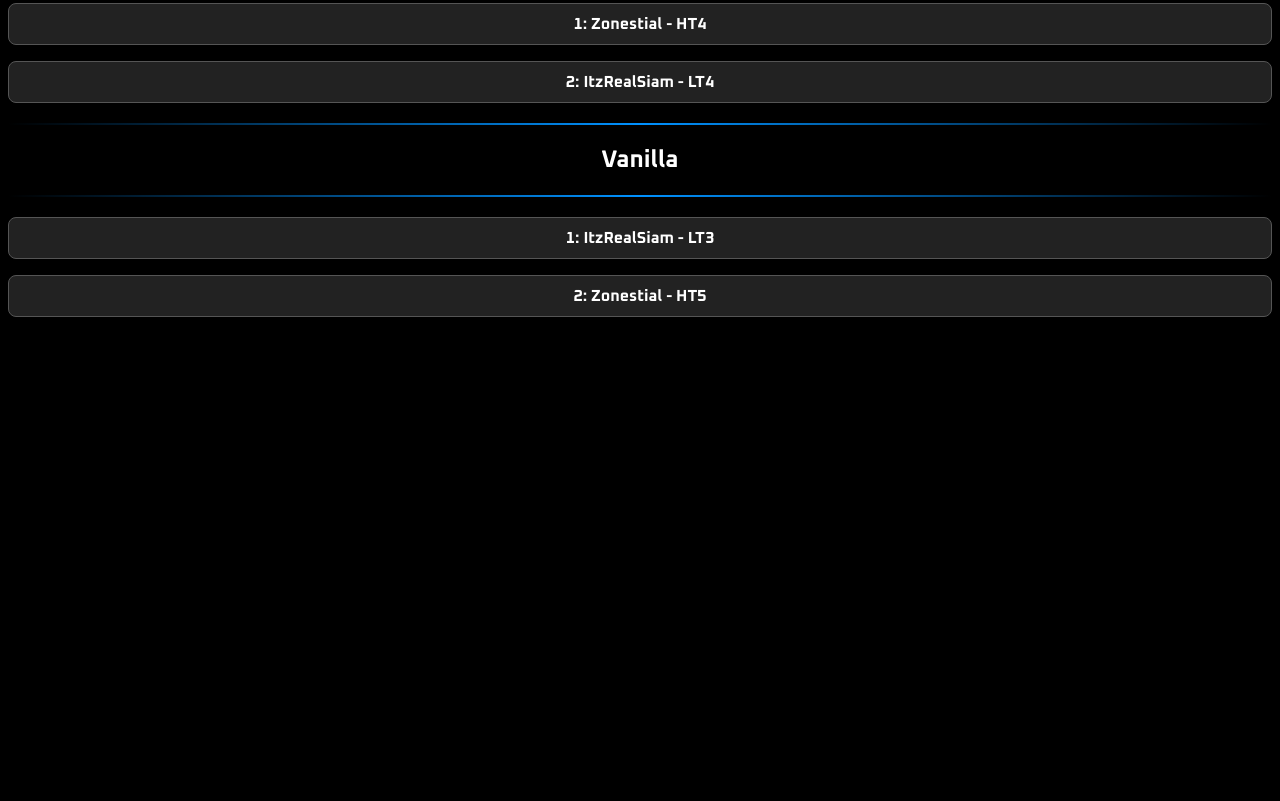
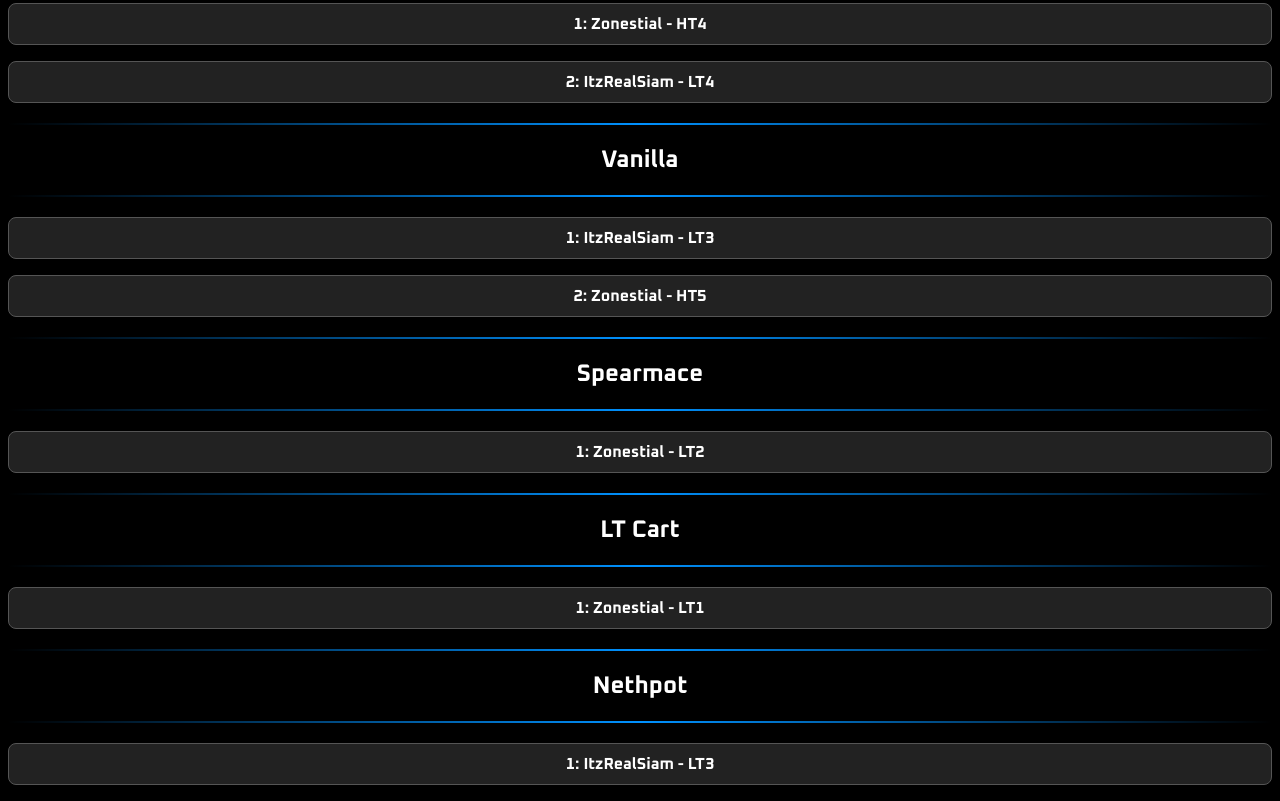
Before and after one commit to r7981435-star/pvp-maxx-tierlist, a plain HTML site: page index.html in a window 1280 px wide. Shown: the part 1127-1928 px from the top of the page. Before the commit the page ends 1460 px from the top, so only its background shows below. Drawn offline with Linux system fonts and the light colour scheme.

Commit message:
Add tier list sections for various categories

```diff
--- a/index.html
+++ b/index.html
@@ -147,6 +147,9 @@ body {
 
 <div style="text-align:center;"><h1>PVP MAXX TIERLIST</h1>
 <hr class="separator">
+
+<!-- Mace -->
+
 <h2>Mace</h2>
 <hr class="separator">
 <p class="box-button" onclick="openPopup('Zonestial', 'Mace Tier: HT3')">1: Zonestial - HT3</p>
@@ -154,6 +157,9 @@ body {
 <p class="box-button" onclick="openPopup('Enteleriant', 'Mace Tier: LT4')">3: Enteleriant - LT4</p>
 <p class="box-button" onclick="openPopup('The_Eclipsed_Sun', 'Mace Tier: HT5')">4: The_Eclipsed_Sun - HT5</p>
 <hr class="separator">
+
+<!-- Sword -->
+
 <h2>Sword</h2>
 <hr class="separator">
 <p class="box-button" onclick="openPopup('Zonestial', 'Sword Tier: LT2')">1: Zonestial - LT2</p>
@@ -161,20 +167,51 @@ body {
 <p class="box-button" onclick="openPopup('Enteleriant', 'Sword Tier: HT5')">3: Enteleriant - HT5</p>
 <p class="box-button" onclick="openPopup('The_Eclipsed_Sun', 'Sword Tier: HT6')">4: The_Eclipsed_Sun - HT6</p>
 <hr class="separator">
+
+<!-- SMP -->
+
 <h2>SMP</h2>
 <hr class="separator">
 <p class="box-button" onclick="openPopup('Zonestial', 'SMP Tier: LT2')">1: Zonestial - LT2</p>
 <p class="box-button" onclick="openPopup('ItzRealSiam', 'SMP Tier: HT3')">2: ItzRealSiam - HT3</p>
 <hr class="separator">
+
+<!-- Diamond SMP -->
+
 <h2>Diamond SMP</h2>
 <hr class="separator">
 <p class="box-button" onclick="openPopup('Zonestial', 'Diamond SMP Tier: HT3')">1: Zonestial - HT4</p>
 <p class="box-button" onclick="openPopup('ItzRealSiam', 'Diamond SMP Tier: LT4')">2: ItzRealSiam - LT4</p>
 <hr class="separator">
+
+<!-- Vanilla -->
+
 <h2>Vanilla</h2>
 <hr class="separator">
 <p class="box-button" onclick="openPopup('ItzRealSiam', 'Vanilla Tier: LT3')">1: ItzRealSiam - LT3</p>
 <p class="box-button" onclick="openPopup('Zonestial', 'Vanilla Tier: HT5')">2: Zonestial - HT5</p>
+<hr class="separator">
+
+<!-- Spearmace -->
+
+<h2>Spearmace</h2>
+<hr class="separator">
+<p class="box-button" onclick="openPopup('Zonestial', 'Spearmace Tier: HT5')">1: Zonestial - LT2</p>
+<hr class="separator">
+
+<!-- LT Cart -->
+
+<h2>LT Cart</h2>
+<hr class="separator">
+<p class="box-button" onclick="openPopup('Zonestial', 'LT Cart Tier: LT1')">1: Zonestial - LT1</p>
+<hr class="separator">
+
+<!-- Nethpot -->
+
+<h2>Nethpot</h2>
+<hr class="separator">
+<p class="box-button" onclick="openPopup('ItzRealSiam', 'Nethpot Tier: LT3')">1: ItzRealSiam - LT3</p>
+
 </div>
 
 <!-- Popup Div -->
```
